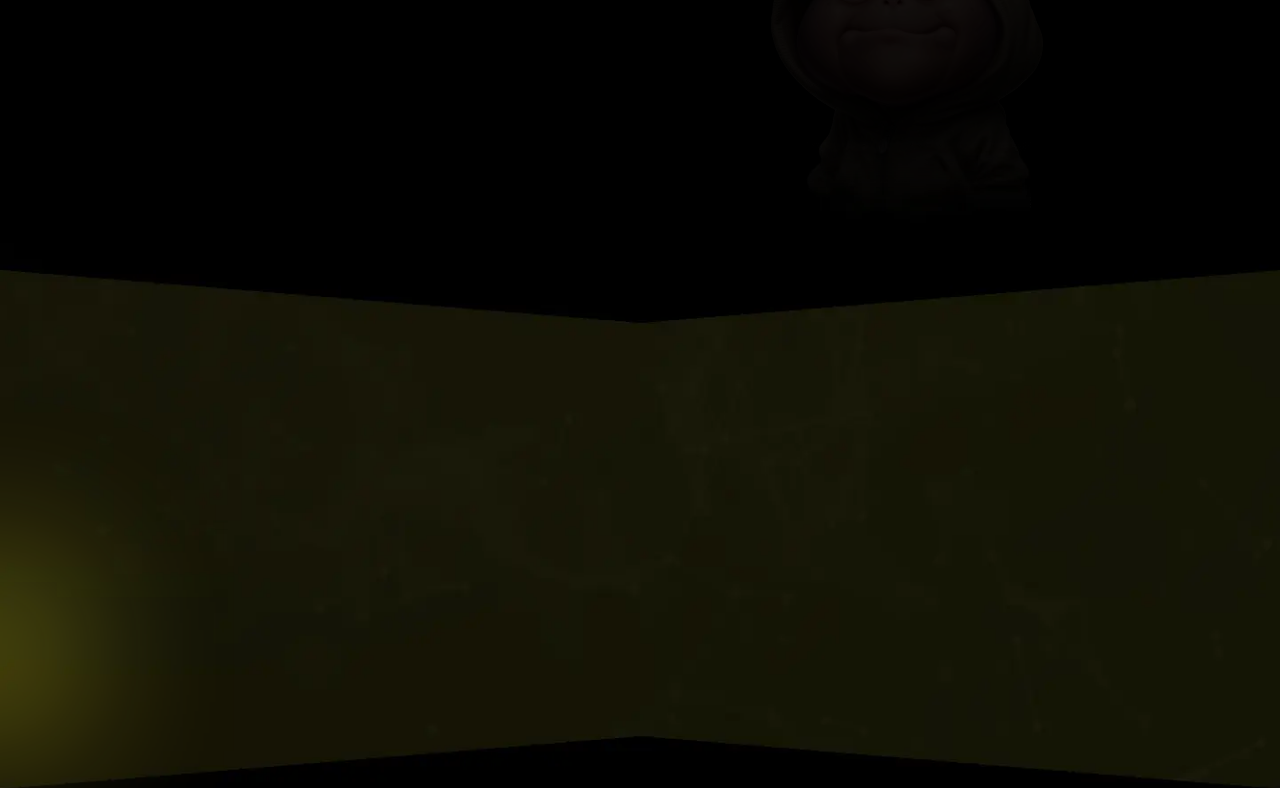
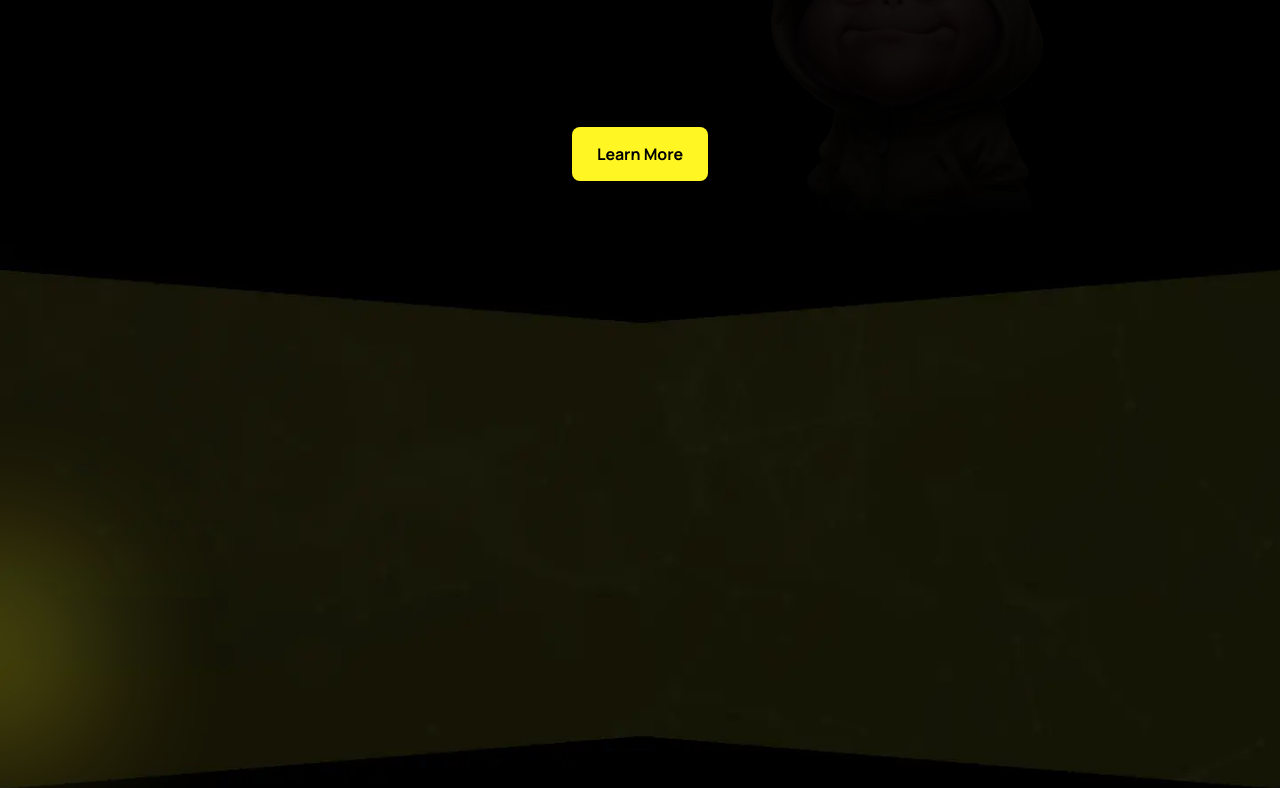
Before and after one commit to Ritik-455/Clair, a React (Create React App) app: page / in a window 1280 px wide. Shown: the part 1612-2400 px from the top of the page. Built offline with nearby package versions, Linux system fonts and the light colour scheme.

Commit message:
minor-changes

```diff
--- a/src/Components/About.jsx
+++ b/src/Components/About.jsx
@@ -138,7 +138,7 @@ function About() {
                     <p className=' ff-maro fw-normal text-16 lh-24 text-center color-darkgrey mb-0 text-center mt-lg-3' data-aos="fade-up">As you navigate through the avatars, you'll find each one has a unique voice, bringing laughter and a touch <span className="d-lg-block">of sarcasm to the otherwise serious discussions in the crypto space.</span></p>
                     <p className=' ff-maro fw-normal text-16 lh-24 text-center color-darkgrey mb-0 text-center mt-12' data-aos="fade-up">In a landscape where tensions can run high, Baby Sinclair’s memes serve as a reminder that, sometimes, <span className="d-lg-block">the best way to confront challenges is with a good laugh.</span></p>
                     <p className=' ff-maro fw-normal text-16 lh-24 text-center color-darkgrey mb-0 text-center mt-12' data-aos="fade-up">In this meme-driven world, laughter is not just a reaction; it's a powerful tool for change, and Baby Sinclair is wielding  <span className="d-lg-block">it with style.The bad players better watch out; the crypto defender is here, armed with memes and ready to act.</span></p>
-                    <button className=' hero-btn ff-maro fw-bold text-16 lh-24 color-lightblack mt-32' data-aos="fade-up">Learn More</button>
+                    <button className=' hero-btn ff-maro fw-bold text-16 lh-24 color-lightblack mt-32'>Learn More</button>
                 </Container>
                 <div className="position-absolute dino-about-pos d-none d-lg-block">
                     <img src={dino} alt="dino" />
```
